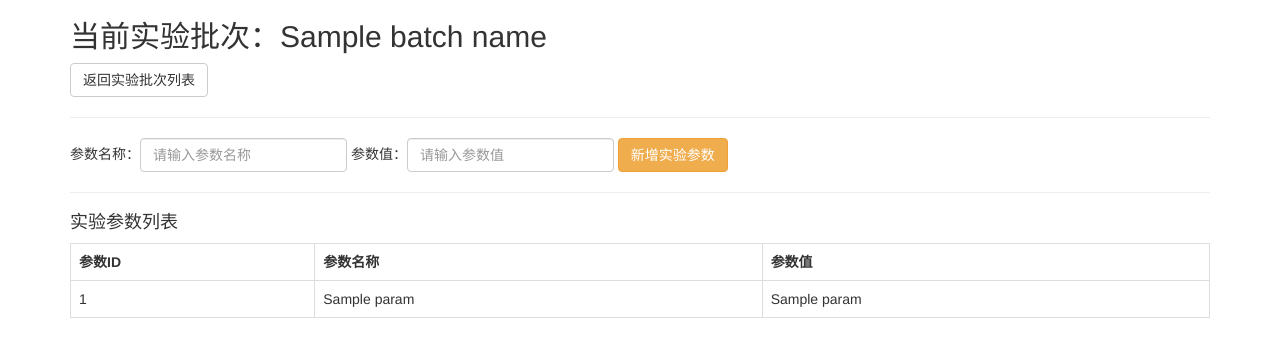
After one commit to TomoriNina/research-data-manager, a Flask app: template templates/param.html in a window 1280 px wide. The commit adds this page. Shown: the top 357 px of the page. Run offline with Flask 3, Linux system fonts and the light colour scheme; the template is opened without the code that fills it: most values are stand-ins (such as "Sample title", 1, 10 or a date in 2020); some libraries are stand-ins or nearby versions.

Commit message:
将实验参数放在单独的页面中

```diff
--- a/app.py
+++ b/app.py
@@ -52,32 +52,25 @@ def add_project():
 # 实验批次页面：展示某个课题的实验批次
 @app.route("/batch/<int:project_id>")
 def batch(project_id):
-    # 从数据库中查询该课题的名称、实验批次信息和实验参数信息
+    # 从数据库中查询该课题的名称和实验批次信息
     cur = mysql.connection.cursor()
     cur.execute(
         "SELECT project_name FROM projects WHERE project_id=%s",
         (project_id,)
     )
-    project_name = cur.fetchone() # fetchall() 的返回值为一维元组
+    project_name = cur.fetchone() # fetchone() 的返回值为一维元组
     cur.execute(
         "SELECT * FROM experiment_batches WHERE project_id=%s",
         (project_id,)
     )
     batches = cur.fetchall()
-    cur.execute(
-        "SELECT * FROM experiment_params WHERE batch_id IN (" \
-        "SELECT batch_id FROM experiment_batches WHERE project_id=%s)",
-        (project_id,)
-    )
-    params = cur.fetchall()
     cur.close()
-    # 利用课题 ID 、名称、实验批次信息和实验参数信息渲染实验批次页面
+    # 利用课题 ID 、名称和实验批次信息渲染实验批次页面
     return render_template(
         "batch.html",
         project_id=project_id,
         project_name=project_name[0],
-        batches=batches,
-        params=params
+        batches=batches
     )
 
 # 新增实验批次功能
@@ -105,6 +98,30 @@ def add_batch():
     # 跳回实验批次页面
     return redirect(f"/batch/{project_id}")
 
+# 实验参数页面：展示某个实验批次的参数
+@app.route("/param/<int:batch_id>")
+def param(batch_id):
+    # 从数据库中查询该实验批次的名称和参数信息
+    cur = mysql.connection.cursor()
+    cur.execute(
+        "SELECT batch_name FROM experiment_batches WHERE batch_id=%s",
+        (batch_id,)
+    )
+    batch_name = cur.fetchone() # fetchall() 的返回值为一维元组
+    cur.execute(
+        "SELECT * FROM experiment_params WHERE batch_id=%s",
+        (batch_id,)
+    )
+    params = cur.fetchall()
+    cur.close()
+    # 利用实验批次 ID 、名称和参数信息渲染实验批次页面
+    return render_template(
+        "param.html",
+        batch_id=batch_id,
+        batch_name=batch_name[0],
+        params=params
+    )
+
 # 新增实验参数功能
 @app.route("/add_param", methods=['POST'])
 def add_param():
@@ -120,8 +137,8 @@ def add_param():
     )
     mysql.connection.commit()
     cur.close()
-    # 跳回实验批次页面
-    return redirect(f"/batch/{request.form['project_id']}")
+    # 跳回实验参数页面
+    return redirect(f"/param/{batch_id}")
 
 if __name__ == "__main__":
     app.run(debug=True)
--- /dev/null
+++ b/templates/param.html
@@ -0,0 +1,47 @@
+<!--实验参数页面：展示某个实验批次的参数+新增参数功能-->
+<!DOCTYPE html>
+<html lang="zh-CN">
+    <head>
+        <meta charset="UTF-8">
+        <title>实验参数管理</title>
+        <link rel="stylesheet" href="https://cdn.bootcdn.net/ajax/libs/bootstrap/3.3.7/css/bootstrap.min.css">
+    </head>
+    <body>
+        <div class="container">
+
+            <!--页面标题-->
+            <h2>当前实验批次：{{ batch_name }}</h2>
+
+            <!--返回实验批次列表按钮-->
+            <a href="javascript:history.back()" class="btn btn-default">返回实验批次列表</a>
+            <hr>
+
+            <!--新增实验参数表单-->
+            <form action="/add_param" method="post" class="form-inline">
+                <input type="hidden" name="batch_id" value="{{ batch_id }}">
+                参数名称：<input type="text" name="param_name" placeholder="请输入参数名称" required class="form-control">
+                参数值：<input type="text" name="param_value" placeholder="请输入参数值" required class="form-control">
+                <button type="submit" class="btn btn-warning">新增实验参数</button>
+            </form>
+            <hr>
+
+            <!--现有实验参数列表-->
+            <h4>实验参数列表</h4>
+            <table class="table table-bordered">
+                <tr>
+                    <th>参数ID</th>
+                    <th>参数名称</th>
+                    <th>参数值</th>
+                </tr>
+                {% for p in params %}
+                <tr>
+                    <td>{{ p[0] }}</td>
+                    <td>{{ p[1] }}</td>
+                    <td>{{ p[2] }}</td>
+                </tr>
+                {% endfor %}
+            </table>
+
+        </div>
+    </body>
+</html>
```
Also changed, not shown: templates/batch.html (+7 -37 lines).
